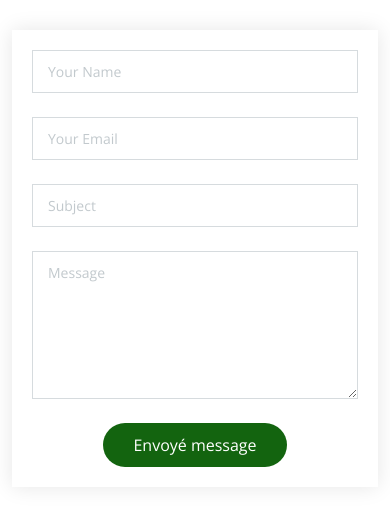
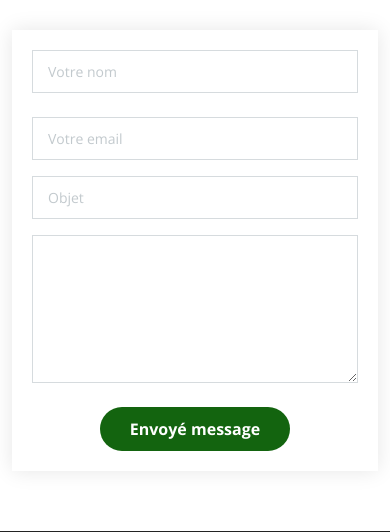
Before and after one commit to Mourtada-seck/Ucab_Amical, a PHP site: page / in a window 390 px wide. Shown: the part 3965-4497 px from the top of the page. Run offline with PHP 8.4, Linux system fonts and the light colour scheme; data that the repository does not hold is empty; some libraries are stand-ins or nearby versions; grey boxes are pictures that could not be loaded.

Commit message:
new commit

```diff
--- a/model/db.php
+++ b/model/db.php
@@ -1,5 +1,4 @@
 <?php
-
     //Permet de se connecter a la Base de données
     function getConnexion()
     {
--- a/model/userDB.php
+++ b/model/userDB.php
@@ -46,7 +46,7 @@ function adduser($nom, $prenom, $adresse, $email, $telephone,  $photo, $role, $p
 function edituser($id_user, $nom, $prenom, $adresse, $email, $telephone,  $photo, $role, $password)
 {
     $date_Actuelle = date("Y-m-d");
-    $requete = "UPDATE users SET nom='$nom', prenom='$prenom',adresse='$adresse',email='$email',
+    $requete = "UPDATE users SET nom='$nom', prenom='$prenom', adresse='$adresse', email='$email',
     telephone='$telephone', photo='$photo', password='$password', role='$role',
     updated_at='$date_Actuelle', updated_by=1 WHERE id_user='$id_user'";
     try {
--- a/view/sections/vitrine/contact.php
+++ b/view/sections/vitrine/contact.php
@@ -1,4 +1,88 @@
+<style>
+.contact .info-item {
+    background-color: var(--surface-color);
+    padding: 20px 0 30px 0;
+    box-shadow: 0px 0px 20px rgba(0, 0, 0, 0.1);
+}
 
+.contact .info-item i {
+    font-size: 20px;
+    color: var(--accent-color);
+    width: 56px;
+    height: 56px;
+    font-size: 24px;
+    display: flex;
+    justify-content: center;
+    align-items: center;
+    border-radius: 4px;
+    transition: all 0.3s ease-in-out;
+    border-radius: 50%;
+    border: 2px dotted color-mix(in srgb, var(--accent-color), transparent 40%);
+}
+
+.contact .info-item h3 {
+    font-size: 20px;
+    font-size: 18px;
+    font-weight: 700;
+    margin: 10px 0;
+}
+
+.contact .info-item p {
+    padding: 0;
+    margin-bottom: 0;
+    font-size: 14px;
+}
+
+.contact .php-email-form2 {
+    background-color: var(--surface-color);
+    height: 100%;
+    padding: 30px;
+    box-shadow: 0px 0px 20px rgba(0, 0, 0, 0.1);
+}
+
+@media (max-width: 575px) {
+    .contact .php-email-form2 {
+        padding: 20px;
+    }
+}
+
+.contact .php-email-form2 input[type=text],
+.contact .php-email-form2 input[type=email],
+.contact .php-email-form2 textarea {
+    font-size: 14px;
+    padding: 10px 15px;
+    box-shadow: none;
+    border-radius: 0;
+    color: var(--default-color);
+    background-color: var(--surface-color);
+    border-color: color-mix(in srgb, var(--default-color), transparent 80%);
+}
+
+.contact .php-email-form2 input[type=text]:focus,
+.contact .php-email-form2 input[type=email]:focus,
+.contact .php-email-form2 textarea:focus {
+    border-color: var(--accent-color);
+}
+
+.contact .php-email-form2 input[type=text]::placeholder,
+.contact .php-email-form2 input[type=email]::placeholder,
+.contact .php-email-form2 textarea::placeholder {
+    color: color-mix(in srgb, var(--default-color), transparent 70%);
+}
+
+.contact .php-email-form2 button[type=submit] {
+    color: var(--contrast-color);
+    background: var(--accent-color);
+    border: 0;
+    padding: 10px 30px;
+    transition: 0.4s;
+    border-radius: 50px;
+}
+
+.contact .php-email-form2 button[type=submit]:hover {
+    background: color-mix(in srgb, var(--accent-color), transparent 20%);
+}
+</style>
 
 <!-- Contact Section -->
 <section id="Contact" class="contact section">
@@ -13,7 +97,8 @@
         <div class="row gy-4">
 
             <div class="col-lg-6">
-      <div class="info-item d-flex flex-column justify-content-center align-items-center" data-aos="fade-up" data-aos-delay="200">
+                <div class="info-item d-flex flex-column justify-content-center align-items-center" data-aos="fade-up"
+                    data-aos-delay="200">
                     <i class="bi bi-geo-alt"></i>
                     <h3>Address</h3>
                     <p>Fass Mbao/ en fase lg bao</p>
@@ -21,7 +106,8 @@
             </div><!-- End Info Item -->
 
             <div class="col-lg-3 col-md-6">
-      <div class="info-item d-flex flex-column justify-content-center align-items-center" data-aos="fade-up" data-aos-delay="300">
+                <div class="info-item d-flex flex-column justify-content-center align-items-center" data-aos="fade-up"
+                    data-aos-delay="300">
                     <i class="bi bi-telephone"></i>
                     <h3>Contactez nous</h3>
                     <p> 777204076 / 778709215</p>
@@ -29,7 +115,8 @@
             </div><!-- End Info Item -->
 
             <div class="col-lg-3 col-md-6">
-      <div class="info-item d-flex flex-column justify-content-center align-items-center" data-aos="fade-up" data-aos-delay="400">
+                <div class="info-item d-flex flex-column justify-content-center align-items-center" data-aos="fade-up"
+                    data-aos-delay="400">
                     <i class="bi bi-envelope"></i>
                     <h3>Adresse emaile</h3>
                     <p>Amicaleucabdakar@gmail.com</p>
@@ -40,40 +127,44 @@
 
         <div class="row gy-4 mt-1">
             <div class="col-lg-6" data-aos="fade-up" data-aos-delay="300">
-    <iframe src="https://www.google.com/maps/embed?pb=!1m18!1m12!1m3!1d3858.364918339749!2d-17.348487725763555!3d14.748459273441298!2m3!1f0!2f0!3f0!3m2!1i1024!2i768!4f13.1!3m3!1m2!1s0xec10b86f5c56815%3A0x5e366c0abe2e6be2!2s(UCAB)%20Universit%C3%A9%20Cheikh%20Ahmadou%20Bamba!5e0!3m2!1sfr!2ssn!4v1730601255987!5m2!1sfr!2ssn" width="600" height="380" style="border:0;" allowfullscreen="" loading="lazy" referrerpolicy="no-referrer-when-downgrade"></iframe>    </div><!-- End Google Maps -->
+                <iframe
+                    src="https://www.google.com/maps/embed?pb=!1m18!1m12!1m3!1d3858.364918339749!2d-17.348487725763555!3d14.748459273441298!2m3!1f0!2f0!3f0!3m2!1i1024!2i768!4f13.1!3m3!1m2!1s0xec10b86f5c56815%3A0x5e366c0abe2e6be2!2s(UCAB)%20Universit%C3%A9%20Cheikh%20Ahmadou%20Bamba!5e0!3m2!1sfr!2ssn!4v1730601255987!5m2!1sfr!2ssn"
+                    width="600" height="380" style="border:0;" allowfullscreen="" loading="lazy"
+                    referrerpolicy="no-referrer-when-downgrade"></iframe>
+            </div><!-- End Google Maps -->
 
             <div class="col-lg-6">
-      <form action="forms/contact.php" method="post" class="php-email-form" data-aos="fade-up" data-aos-delay="400">
+                <form action="contactController" class="php-email-form2" method="post">
                     <div class="row gy-4">
-
+                        <!-- Nom -->
                         <div class="col-md-6">
-            <input type="text" name="name" class="form-control" placeholder="Your Name" required="">
+                            <input required type="text" name="nom" id="nom" class="form-control"
+                                placeholder="Votre nom">
+                        </div>
+                        <!-- Email -->
+                        <div class="col-md-6">
+                            <input required type="email" name="emeil" id="emeil" class="form-control"
+                                placeholder="Votre email">
+                        </div>
+                        <!-- Decription -->
+                        <div class="col-md-12 mt-3">
+                            <input required type="text" name="objet" id="objet" class="form-control"
+                                placeholder="Objet"></input>
+                        </div>
+                        <!-- messsage -->
+                        <div class="col-md-12 mt-3">
+                            <textarea required name="message" id="message" rows="6" class="form-control placeholder="
+                                Votre message""></textarea>
+                        </div>
+                        <!-- Botton d'envoie -->
+                        <div class="col-md-12 text-center">
+                            <button type="submit" name="frmAddContact" class="  fw-bold btn btn-success">Envoyé
+                                message</button>
+                        </div>
                     </div>
 
-          <div class="col-md-6 ">
-            <input type="email" class="form-control" name="email" placeholder="Your Email" required="">
-          </div>
-
-          <div class="col-md-12">
-            <input type="text" class="form-control" name="subject" placeholder="Subject" required="">
-          </div>
-
-          <div class="col-md-12">
-            <textarea class="form-control" name="message" rows="6" placeholder="Message" required=""></textarea>
-          </div>
-
-          <div class="col-md-12 text-center">
-            <div class="loading">Loading</div>
-            <div class="error-message"></div>
-            <div class="sent-message">Your message has been sent. Thank you!</div>
-
-            <button type="submit">Envoyé message</button>
-          </div>
-
-        </div>
                 </form>
             </div><!-- End Contact Form -->
-
         </div>
 
     </div>
```
Also changed, not shown: controller/contactControler.php (added, +27 -0 lines), controller/userController.php (+4 -4 lines), model/contactDB.php (added, +31 -0 lines), view/pages/admin/contact/listeContact.php (added, +68 -0 lines), view/sections/admin/menuGaucheHaut.php (+16 -44 lines), .htaccess, model/connexion.php (deleted), public/images/0a4083be-ac4a-4afc-ab89-03e0a856d7f2.jpg (added), public/images/img-baniere.jpg (added), public/images/istockphoto-1360594822-1024x1024.jpg (added). Lines whose indentation alone changed are shown as unchanged.
